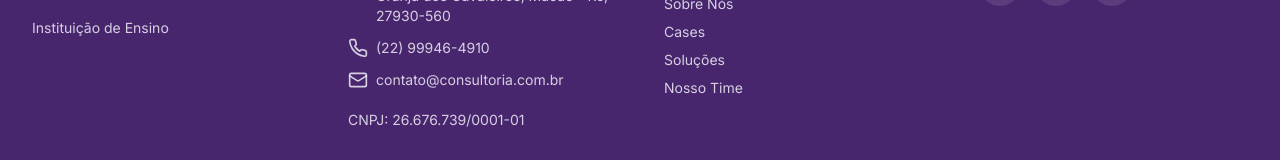
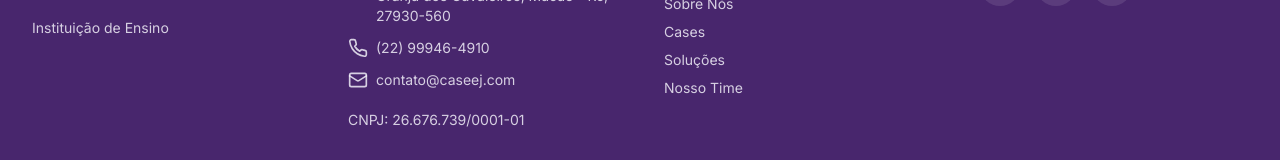
Before and after one commit to VictorAlz/prime-consultoria-web, a React (Vite) app: page /team in a window 1280 px wide. Shown: the part 2374-2534 px from the top of the page. Built offline with nearby package versions, Linux system fonts and the light colour scheme; the HTML template or start-up script is replaced by a standard one.

Commit message:
Code edited in Lovable Code Editor
Edited UI in Lovable

```diff
--- a/src/components/Footer.tsx
+++ b/src/components/Footer.tsx
@@ -47,7 +47,7 @@ const Footer = () => {
               </div>
               <div className="flex items-center space-x-2">
                 <Mail className="h-5 w-5 flex-shrink-0" />
-                <span>contato@consultoria.com.br</span>
+                <span>contato@caseej.com</span>
               </div>
               <p className="pt-2">CNPJ: 26.676.739/0001-01</p>
             </div>
```
